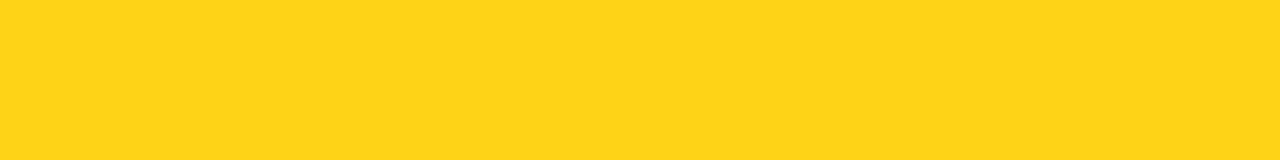
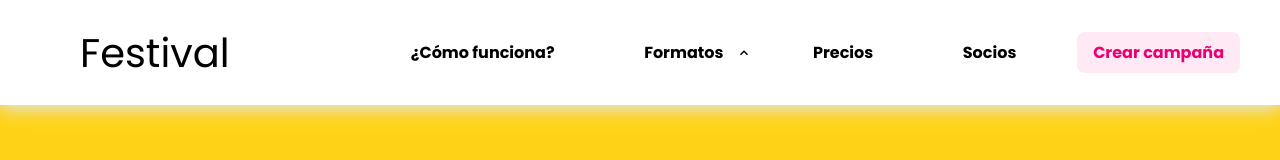
Before and after one commit to 12aptor/FestivalAd, a Next.js app: page / in a window 1280 px wide. Shown: the top 160 px of the page. Built offline with nearby package versions, Linux system fonts and the light colour scheme.

Commit message:
footer y header

```diff
--- a/components/Header.tsx
+++ b/components/Header.tsx
@@ -18,7 +18,7 @@ const Header: NextPage = () => {
     return (
         <header>
             <nav>
-                <div className="container">
+                <div>
                     <ul>
                         <li className="nav-logo">
                             <a href="#home" onClick={handleClick} >
--- a/pages/index.tsx
+++ b/pages/index.tsx
@@ -70,7 +70,7 @@ const Home: NextPage = () => {
                 <link rel="icon" href="/favicon.ico" />
             </Head>
 
-            {/* <Header /> */}
+            <Header />
 
             <main>
                 <div id="home">
--- a/styles/globals.scss
+++ b/styles/globals.scss
@@ -32,9 +32,14 @@ header {
         box-shadow: 0 4px 16px #e1e5ee;
         font-family: "Poppins", sans-serif;
         background: white;
+        display: flex;
+        align-items: center;
+        justify-content: center;
+        & > div {
+            width: 1200px;
             ul {
                 display: flex;
-            justify-content: flex-end;
+                justify-content: space-around;
                 align-items: center;
                 gap: 2rem;
                 list-style: none;
@@ -137,6 +142,7 @@ header {
                         &:focus {
                             text-shadow: 0 0 18px $primary-color;
                             outline: 4px solid lighten($primary-color, 20);
+                        }
                     }
                 }
             }
```
Lines whose indentation alone changed are shown as unchanged.
